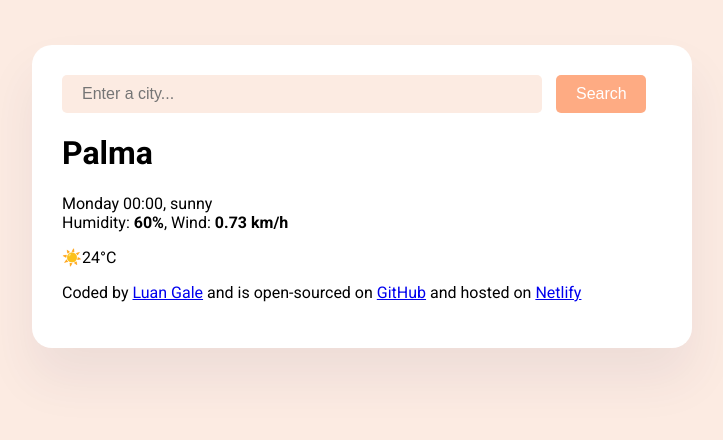
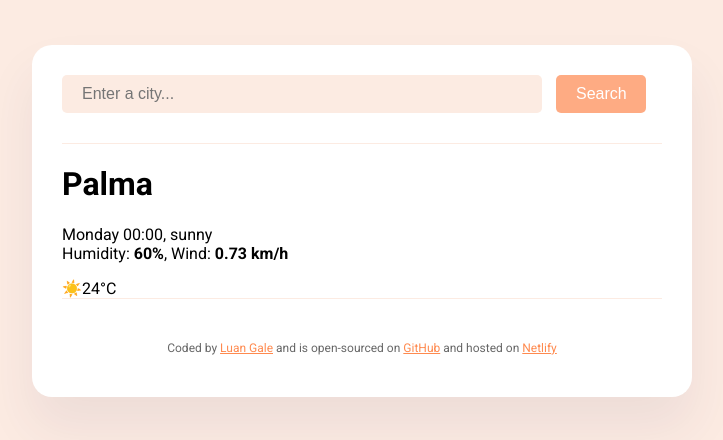
Before and after one commit to LuanGale/My-Weather-App, a plain HTML site: page index.html in a window 1280 px wide. Shown: the whole page, without its empty margins (278-1001 px from the left). Drawn offline with Linux system fonts and the light colour scheme.

Commit message:
style header and footer

```diff
--- a/src/styles.css
+++ b/src/styles.css
@@ -2,6 +2,15 @@ body {
   background-color: #fcebe2;
   font-family: "Roboto", sans-serif;
 }
+
+header {
+  border-bottom: 1px solid #fcebe2;
+  padding: 0 0 30px 0;
+}
+a {
+  color: #ff8a4f;
+}
+
 .weather-app-content {
   background: white;
   max-width: 600px;
@@ -30,3 +39,11 @@ body {
   font-size: 16px;
   padding: 10px 20px;
 }
+
+footer {
+  border-top: 1px solid #fcebe2;
+  padding: 30px 0 0 0;
+  text-align: center;
+  font-size: 12px;
+  color: rgba(0, 0, 0, 0.6);
+}
```
